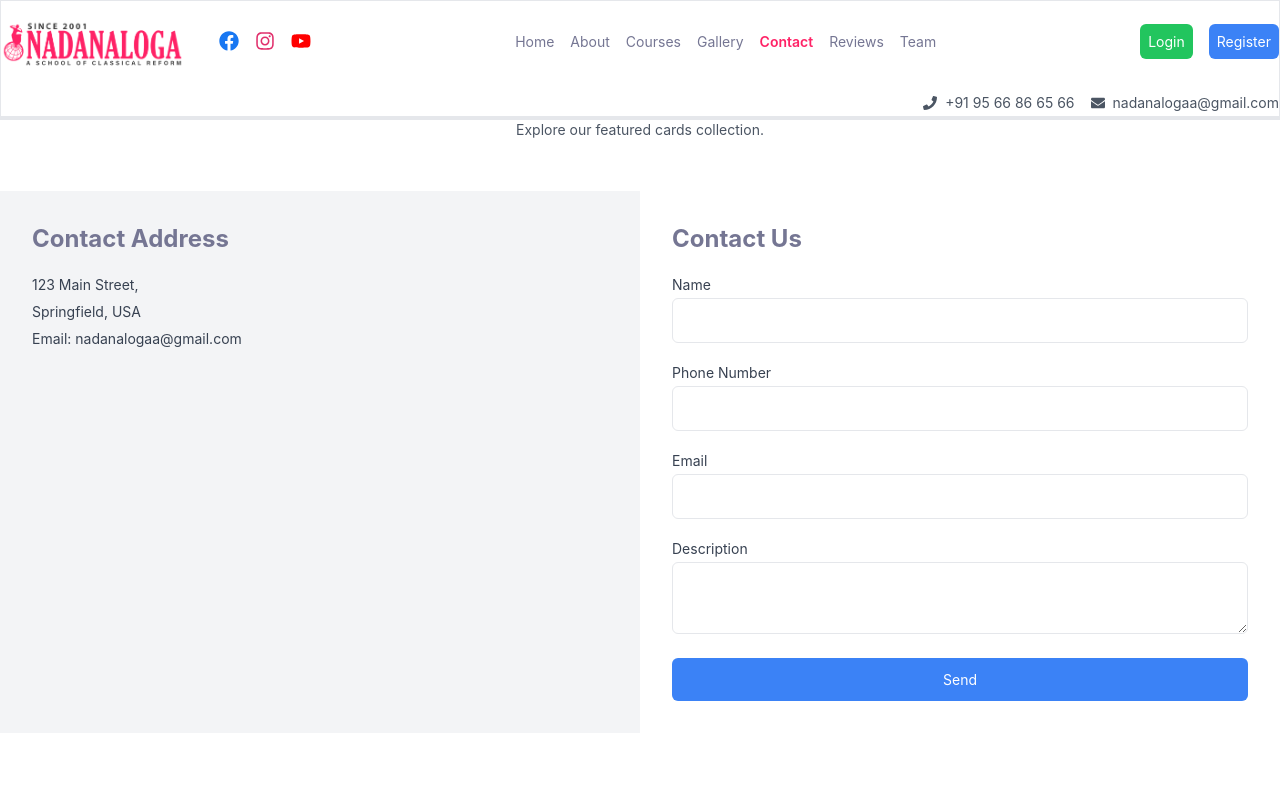
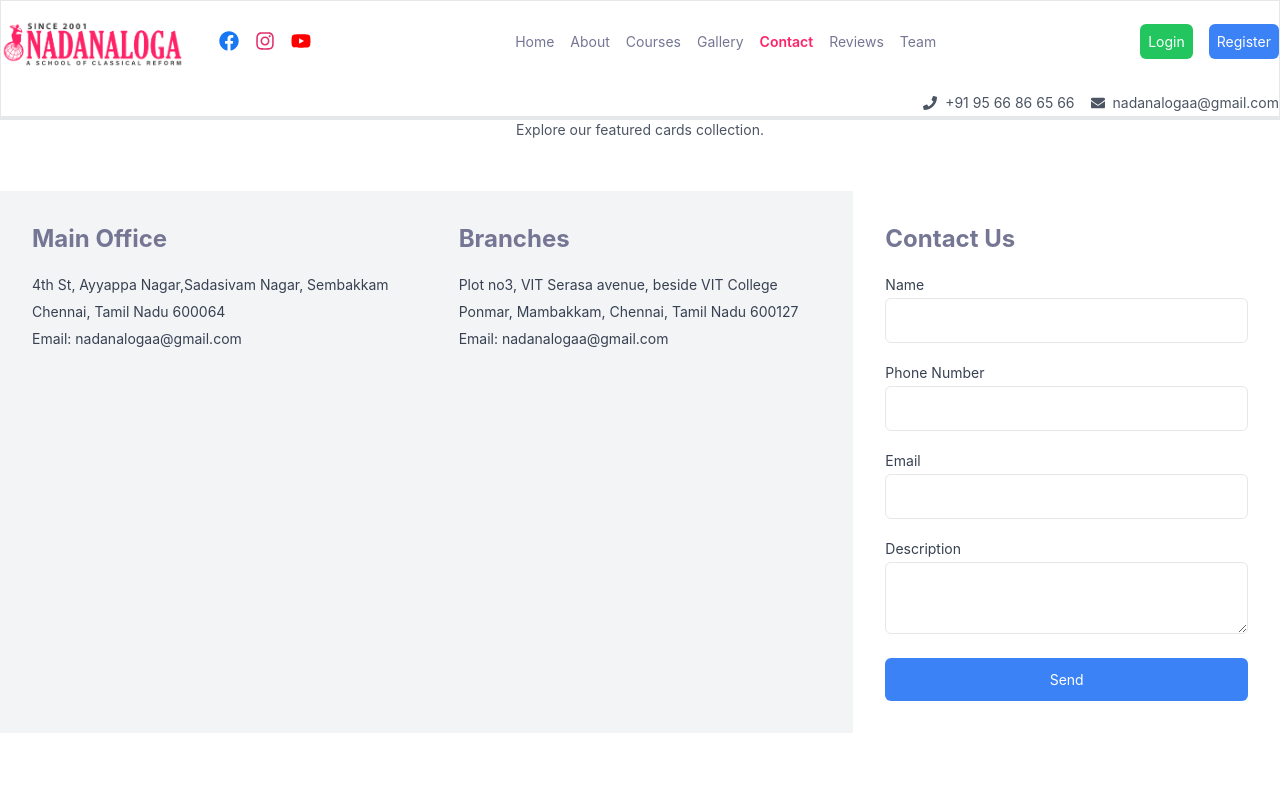
Before and after one commit to nadanaloga/React-app, a React (Create React App) app: page /Contact in a window 1280 px wide. Shown: the top 800 px of the page. Built offline with nearby package versions, Linux system fonts and the light colour scheme.

Commit message:
Hidden Navs

```diff
--- a/src/components/ContactForm.js
+++ b/src/components/ContactForm.js
@@ -49,9 +49,16 @@ const ContactForm = () => {
       )}
       <div className="flex flex-col md:flex-row mt-12">
         <div className="md:w-1/2 p-8 bg-gray-100">
-          <h2 className="text-2xl font-bold mb-4">Contact Address</h2>
-          <p className="text-gray-700">123 Main Street,</p>
-          <p className="text-gray-700">Springfield, USA</p>
+          <h2 className="text-2xl font-bold mb-4">Main Office</h2>
+          <p className="text-gray-700">4th St, Ayyappa Nagar,Sadasivam Nagar, Sembakkam</p>
+          <p className="text-gray-700">Chennai, Tamil Nadu 600064</p>
+          <p className="text-gray-700">Email: nadanalogaa@gmail.com</p>
+        </div>
+
+        <div className="md:w-1/2 p-8 bg-gray-100">
+          <h2 className="text-2xl font-bold mb-4">Branches</h2>
+          <p className="text-gray-700">  Plot no3, VIT Serasa avenue, beside VIT College</p>
+          <p className="text-gray-700"> Ponmar, Mambakkam, Chennai, Tamil Nadu 600127</p>
           <p className="text-gray-700">Email: nadanalogaa@gmail.com</p>
         </div>
         <div className="md:w-1/2 p-8">
```
